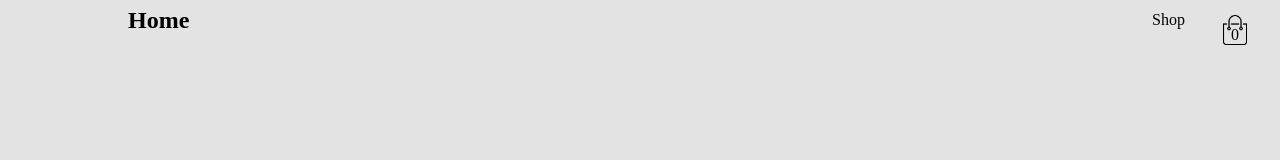
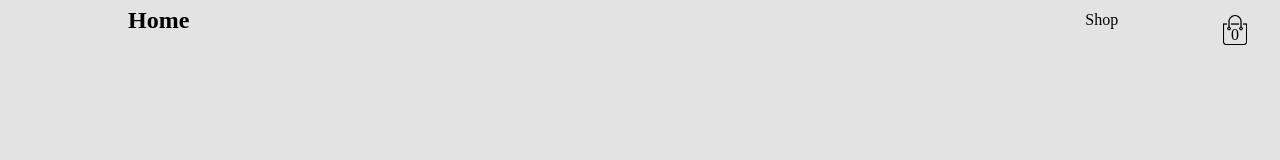
Before and after one commit to raylu15742cs/Beluga-Theme-Store, a React (Create React App) app in the folder Beluga/: page /#/ in a window 1280 px wide. Shown: the top 160 px of the page. Built offline with nearby package versions, Linux system fonts and the light colour scheme.

Commit message:
add hover to nav bar

```diff
--- a/Beluga/src/App.css
+++ b/Beluga/src/App.css
@@ -18,7 +18,7 @@ a:any-link {
     color: black
 }
 .rightnav {
-    width: 90vw;
+    padding-right: 70vw;
     padding-left: 10vw;
 }
 
@@ -173,3 +173,12 @@ select , .shopinside button {
 .belugaright {
     margin-top: 100px;
 }
+
+nav a h1 , .leftnav .shops{
+    transition: all 0.5s ease-out;
+}
+
+nav a h1:hover , .leftnav .shops:hover {
+    background-color: black;
+    color: white;
+}
```
